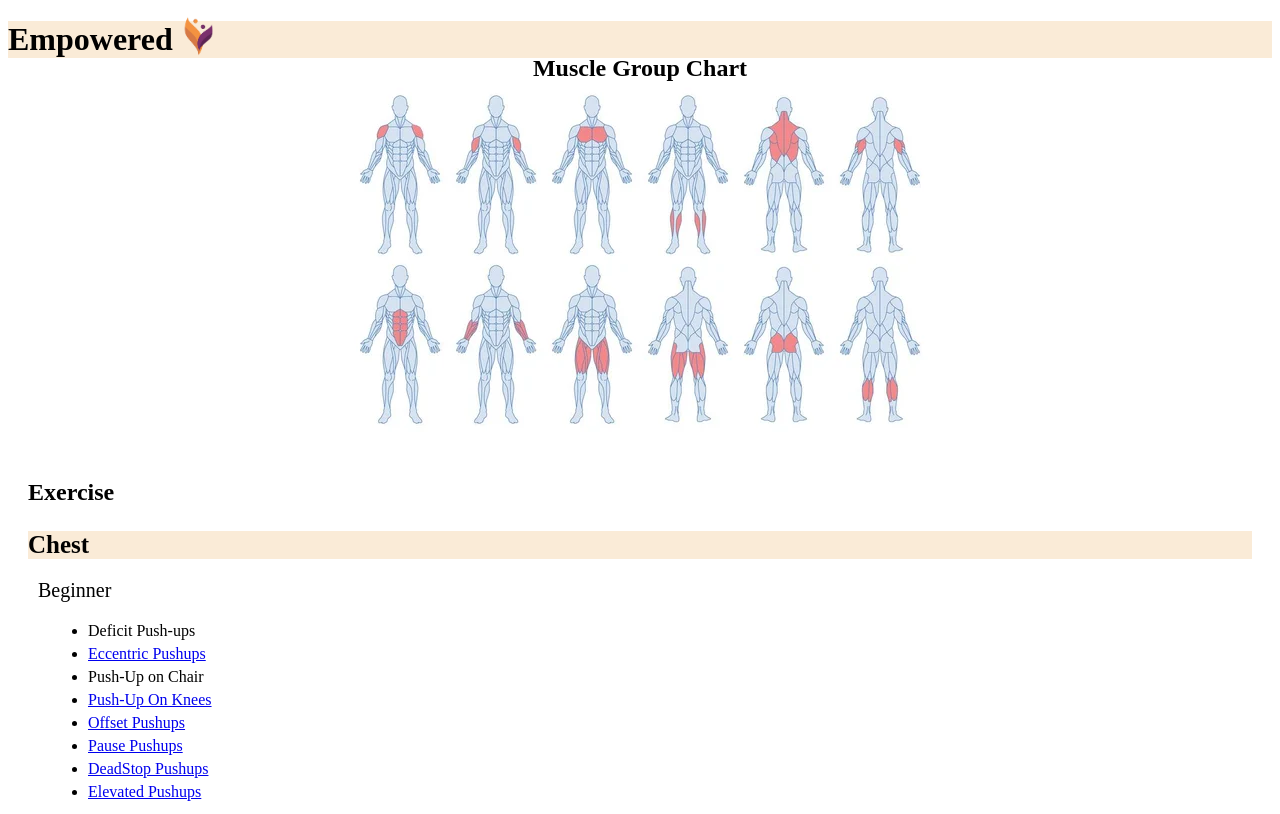
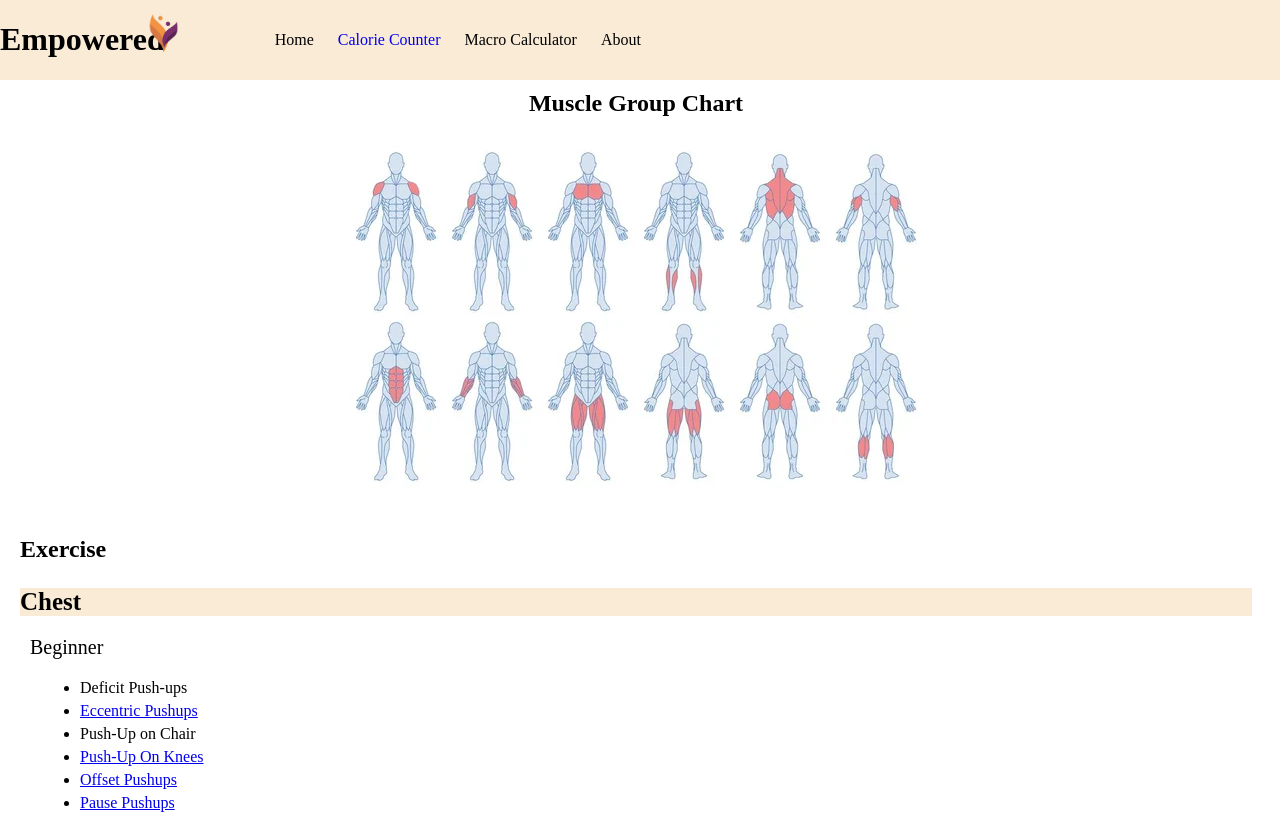
Before and after one commit to MagnumOpus1/EmpoweredWebsite, a plain HTML site: page index.html in a window 1280 px wide. Shown: the top 814 px of the page. Drawn offline with Linux system fonts and the light colour scheme.

Commit message:
updated navbar, added calorie counter

```diff
--- /dev/null
+++ b/calorie-counter-styles.css
@@ -0,0 +1,43 @@
+/* ---------this is the body--------- */
+body {
+
+}
+/* ---------this is the body--------- */
+.card {
+
+}
+.card-header {
+    color: black;
+    background-color: antiquewhite;
+}
+.card-body {
+    justify-content:center;
+    padding: 20px;
+    background-color: antiquewhite;
+    position: absolute;
+    top: 45%;
+    left: 50%;
+    transform: translate(-50%, -50%);
+    border-radius: 5px;
+    box-shadow: rgb(38, 55, 77);
+
+
+}
+
+.card-body-age {
+
+}
+.card-body-gender {
+
+
+}
+.card-body-height {
+
+}
+.row h3{
+    display: inline-block;
+
+}
+input {
+
+}
--- a/index.html
+++ b/index.html
@@ -8,16 +8,32 @@
 
     <link rel="stylesheet" href="styles.css">
 </head>
+
 <body>
-    <div class="header">
+
+    <div id="pagetop">
+        <div class="pagetop-header">
             <h1>Empowered</h1>
             <img src="images/Logo_transparent.png"
                     class="logo1">
         </div>
 
-    <section id="muscle-group-map">
+        <nav>
+            <ul>
+                <li><a>Home</a></li>
+                <li><a href="calorie-counter.html">Calorie Counter</a></li>
+                <li><a>Macro Calculator</a></li>
+                <li>About</li>
+            </ul>
+        </nav>
+    </div>
+
+
+    <div id="muscleChart">
+        <h2 style="text-align: center;">Muscle Group Chart</h2>
+
+            <div id="muscle-group-map">
                 <div style="display: flex; justify-content: center;">
-            <h2>Muscle Group Chart</h2>
                     <!-- https://www.image-map.net/-->
                     <img alt="Muscle Groups" src="images/musclegroups.jpg" style="align-self: center;" usemap="#musclegroupmap" class="musclegroupImage">
                         <map name="musclegroupmap">
@@ -41,9 +57,10 @@
                             <area target="_self" alt="Calves" title="Calves" href="" coords="553,311,14" shape="circle">
                         </map>
                 </div>
-    </section>
+            </div>
+    </div>
 
-    <section id="muscle-groups">
+    <div id="muscle-groups">
         <div class="exercise-section-content">
             <h2>Exercise</h2>
                 <div class="muscle-group">
@@ -283,7 +300,7 @@
             </tr>
 
         </table>
-    </section>
+    </div>
 
     <footer class="contact-footer">
         <div class="footer-content">
--- a/styles.css
+++ b/styles.css
@@ -1,19 +1,52 @@
+body {
+  display: block;
+  margin-top: 0;
+  margin-left: 0;
+}
+#pagetop {
+  position: fixed;
+  display: flex;
+  background-color: antiquewhite;
+  width: 100%;
+  top: 0;
+  align-items: center;
+}
+
+#muscleChart {
+  margin-top: 10px;
+  padding-top: 60px;
+}
 
 .header {
   background-color:antiquewhite;
 }
 .logo1 {
     position: absolute;
-    left: 175px;
-    top: 10px;
+    left: 140px;
+    top: 7px;
     width: 50px;
     height: auto;
+}
+nav {
+  color: black;
+}
+nav ul {
+  list-style-type: none;
+  margin-left: 60px;
+}
+nav li{
+  display: inline-block;
+  padding: 10px;
+}
+nav a {
+  color:balck;
+  text-decoration: none;
 }
 
 #muscle-group-map h2 {
   position: absolute;
   text-align: center;
-  top: 35px;
+  top: 100px;
 }
   /* -------Exercise list--------- */
 #muscle-groups {
```
Also changed, not shown: calorie-counter.html (added, +56 -0 lines). Lines whose indentation alone changed are shown as unchanged.
